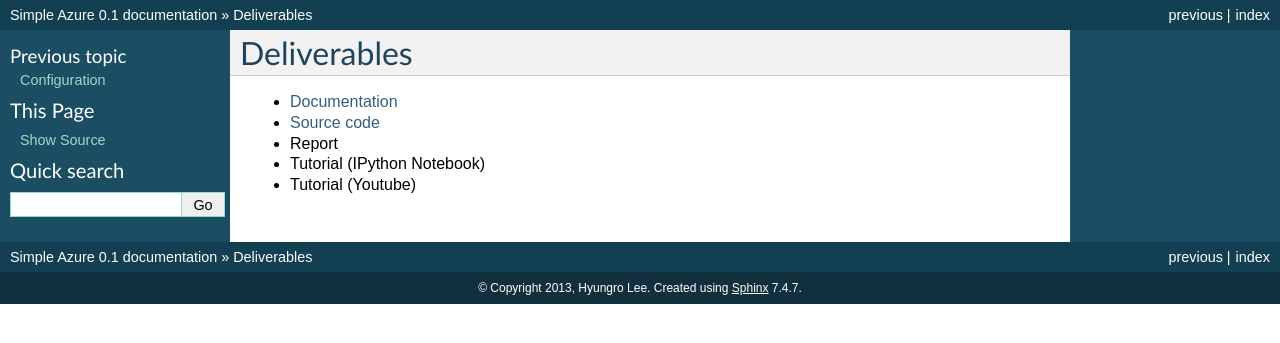
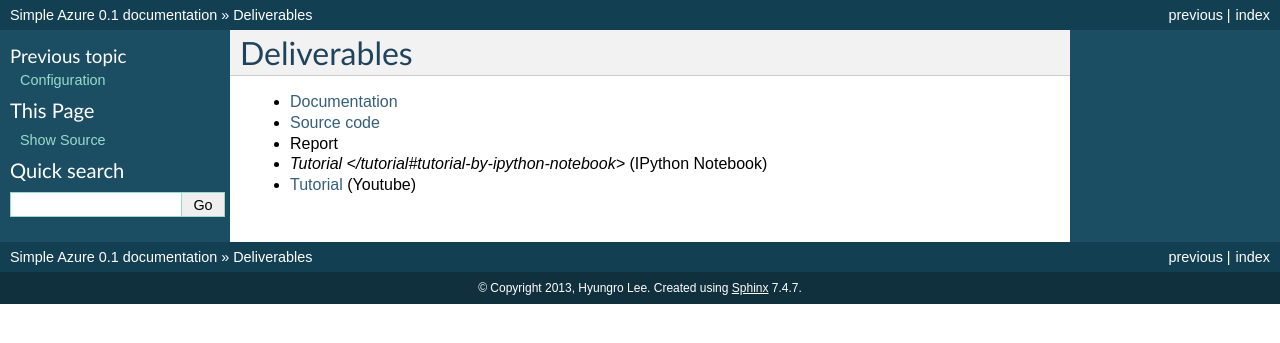
Before and after one commit to lee212/simpleazure, a Sphinx documentation site: the page built from docs/deliverables.rst, in a window 1280 px wide. Shown: the top 343 px of the page. Built offline with Sphinx 7.4.7, drawn with Linux system fonts in a browser that asks for light colours; some of the changed lines change nothing that is shown.

Commit message:
Update deliverables.rst

```diff
--- a/docs/deliverables.rst
+++ b/docs/deliverables.rst
@@ -4,5 +4,5 @@
 * `Documentation <https://simple-azure.readthedocs.org/en/latest/>`_
 * `Source code <https://github.com/lee212/simpleazure/>`_
 * Report
-* Tutorial (IPython Notebook)
-* Tutorial (Youtube)
+* `Tutorial </tutorial#tutorial-by-ipython-notebook>` (IPython Notebook)
+* `Tutorial <https://www.youtube.com/watch?v=pHG_gmnc6qI>`_ (Youtube)
```
